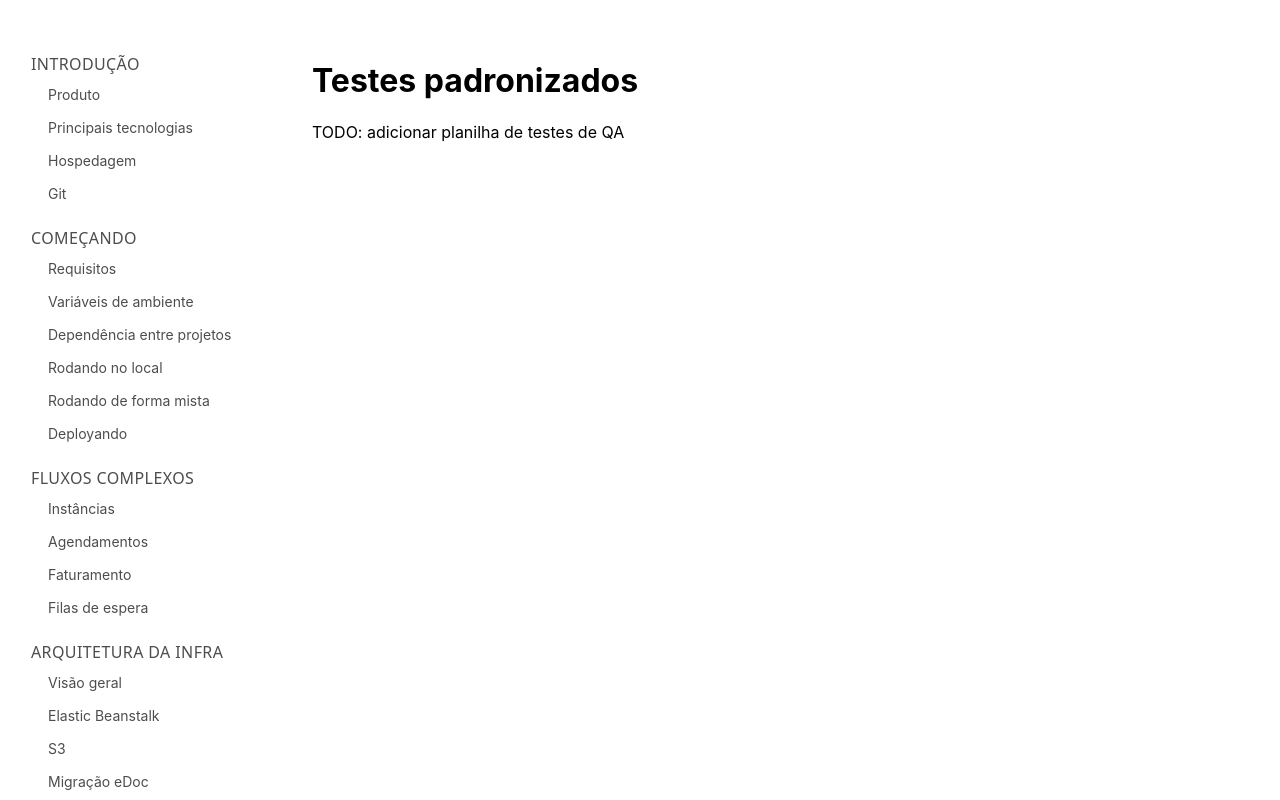
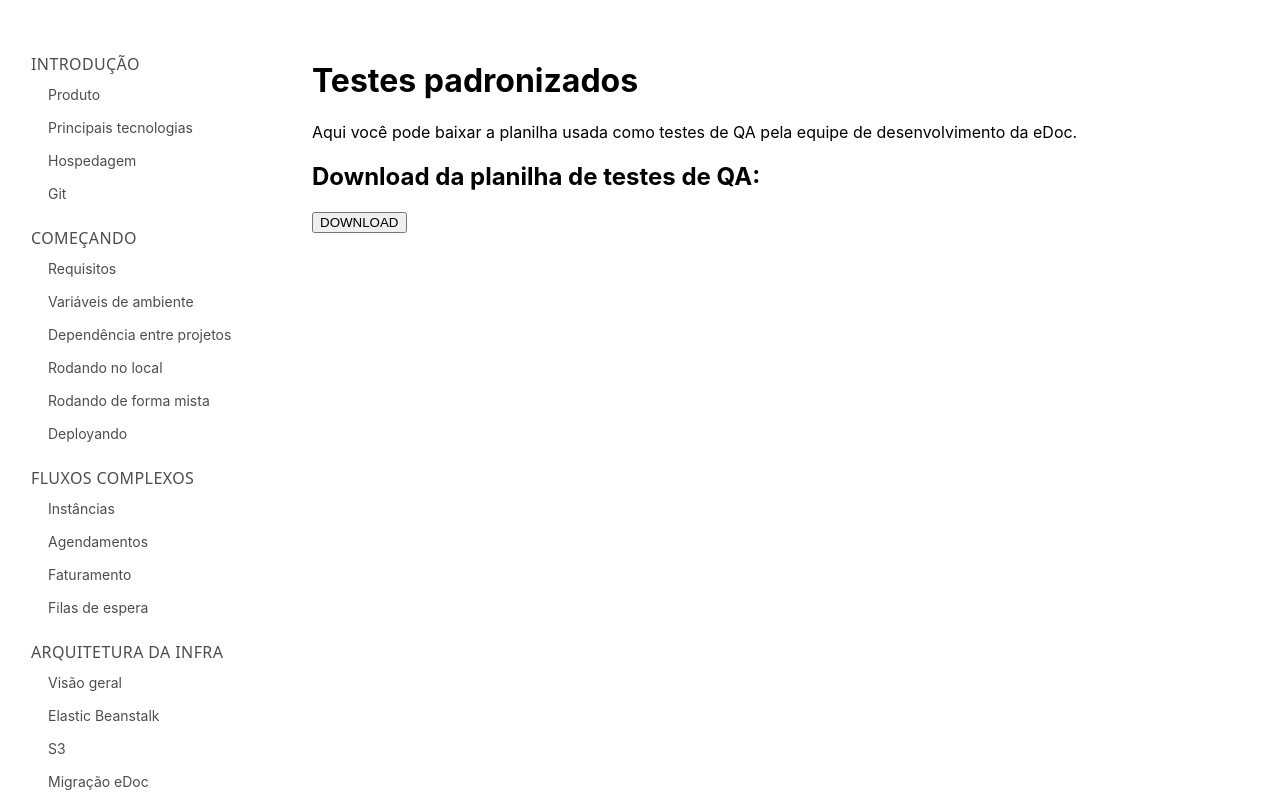
Before and after one commit to plenasaude/edoc-documentation, a React (Vite) app: page /appendix/qa-tests in a window 1280 px wide. Built offline with nearby package versions, Linux system fonts and the light colour scheme.

Commit message:
Add QA tests

```diff
--- a/src/pages/Appendix/Tests.tsx
+++ b/src/pages/Appendix/Tests.tsx
@@ -1,11 +1,20 @@
 import { PageContent } from "../../components/PageContent";
+import { DownloadFile } from "../../components/DownloadFile";
+
+import qaSpreadSheet from "./edocQA.xlsx?url";
 
 export default function Tests() {
   return (
     <PageContent>
       <h1>Testes padronizados</h1>
 
-      <p>TODO: adicionar planilha de testes de QA</p>
+      <p>
+        Aqui você pode baixar a planilha usada como testes de QA pela equipe de
+        desenvolvimento da eDoc.
+      </p>
+
+      <h2>Download da planilha de testes de QA:</h2>
+      <DownloadFile src={qaSpreadSheet} />
     </PageContent>
   );
 }
--- a/src/pages/GettingStarted/RunningLocally.tsx
+++ b/src/pages/GettingStarted/RunningLocally.tsx
@@ -173,9 +173,19 @@ export default function RunningLocally() {
         <li>npm start</li>
       </ol>
 
-      <TODO>
-        Como criar uma tela e autorização para fazer o login na tela inicial
-      </TODO>
+      <p>
+        Depois de rodado o cliente de filas será necessário fazer o login como
+        um totem ou como uma TV. Se você quiser fazer um teste end-to-end usando
+        um totem e uma TV basta rodar o projeto do cliente de filas mais de uma
+        vez e fazer logins distintos.
+      </p>
+
+      <p>
+        Para fazer o login é necessário que você tenha criado um objeto na
+        coleção de screens. O campo tela será o valor do 'screen.code' do objeto
+        criado e a senha será o valor
+        J6amNBebpkhTQRYJkvXVhZbt68MFwHx9vXYBEw8ZFAXRCe8mVg3q6SJNe.
+      </p>
 
       <h1>Rodando validador de certificados</h1>
       <ol>
```
Also changed, not shown: 1 other file (tests, documents, lock files or other folders).
